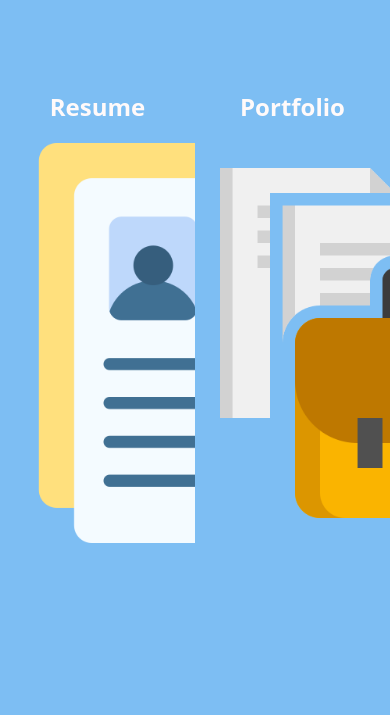
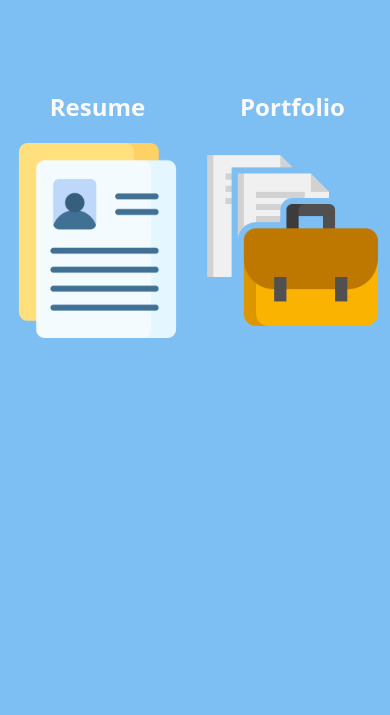
Before and after one commit to alejojimenezz/alejojimenezz.github.io, a plain HTML site: page index.html in a window 390 px wide. Shown: the part 129-844 px from the top of the page. Drawn offline with Linux system fonts and the light colour scheme.

Commit message:
chore: :art: Set responsive index images
Index images scale with window size

```diff
--- a/index.html
+++ b/index.html
@@ -17,14 +17,14 @@
                     <h2>
                         Resume
                     </h2>
-                    <img src="images/resumeIcon.png" alt="Resume icon" height="400px">
+                    <img src="images/resumeIcon.png" alt="Resume icon">
                 </div>
             </a>
             <div>
                 <h2>
                     Portfolio
                 </h2>
-                <img src="images/portfolioIcon.png" alt="Portfolio icon" height="400px">
+                <img src="images/portfolioIcon.png" alt="Portfolio icon">
             </div>
         </div>
         <footer>
--- a/styles.css
+++ b/styles.css
@@ -27,6 +27,12 @@ div.mycontainer div {
     color: snow;
     text-align: center;
 }
+img {
+    max-width: 100%;
+    height: auto;
+    display: block;
+    margin: 0 auto;
+}
 footer {
     text-align: center;
 }
```
Also changed, not shown: 1 other file.
